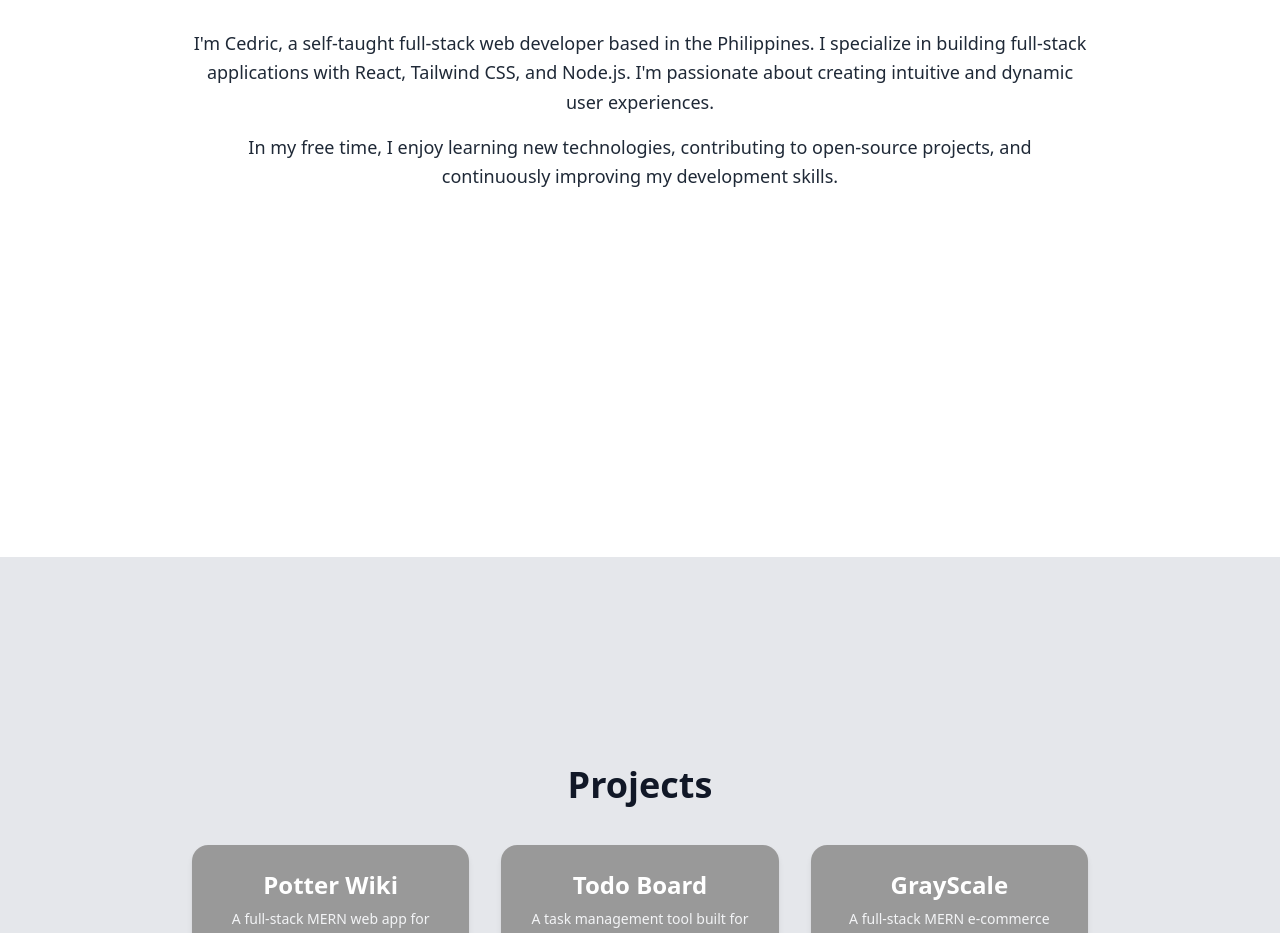
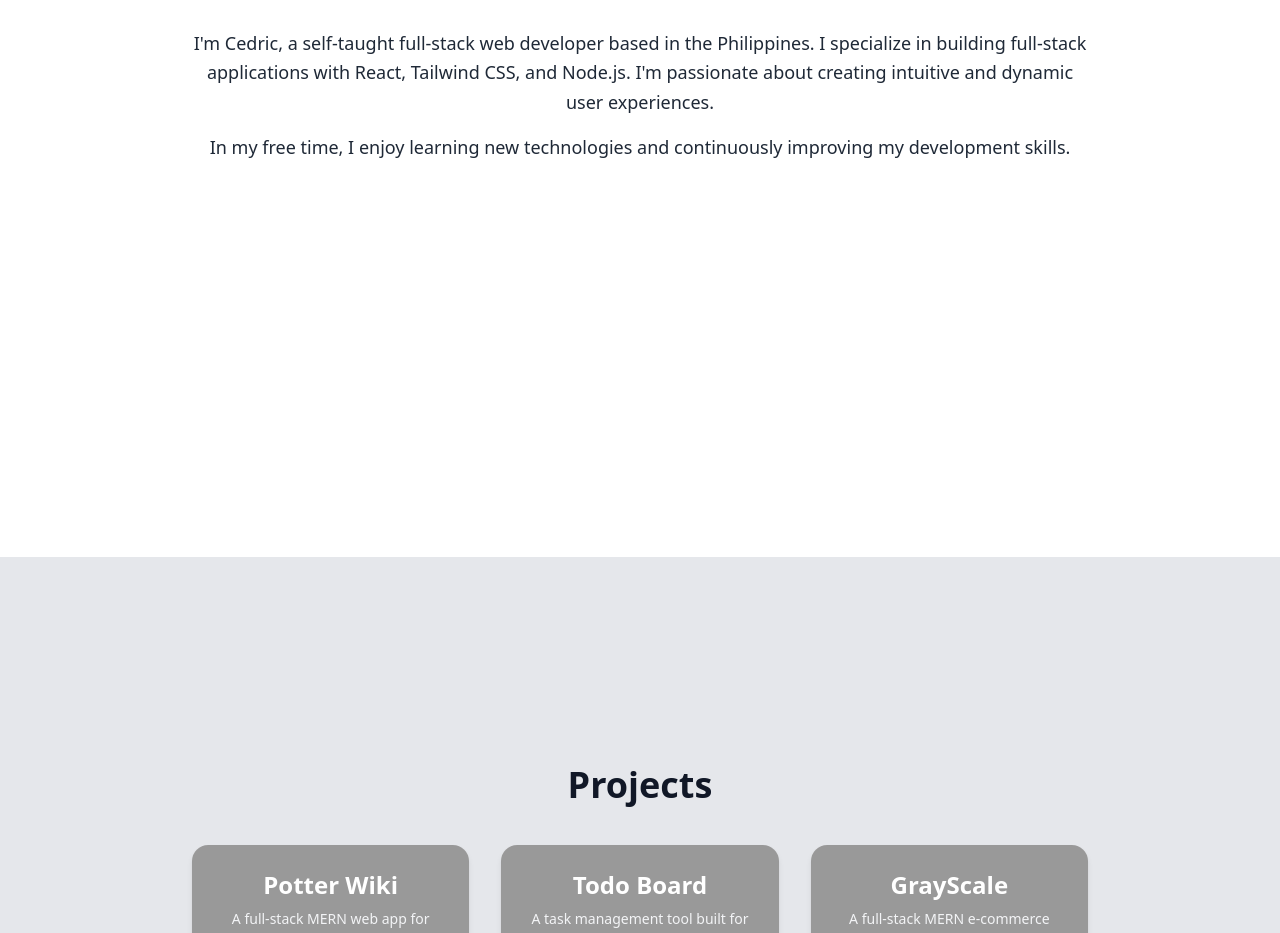
Before and after one commit to Cedric-81495/Projects, a React (Vite) app in the folder my-portfolio/: page / in a window 1280 px wide. Shown: the part 1043-1976 px from the top of the page. Built offline with nearby package versions, Linux system fonts and the light colour scheme.

Commit message:
Updated about

```diff
--- a/my-portfolio/src/components/About.jsx
+++ b/my-portfolio/src/components/About.jsx
@@ -10,8 +10,7 @@ export default function About() {
           I'm passionate about creating intuitive and dynamic user experiences.
         </p>
         <p className="text-lg mt-4 leading-relaxed">
-          In my free time, I enjoy learning new technologies, contributing to open-source projects,
-          and continuously improving my development skills.
+          In my free time, I enjoy learning new technologies and continuously improving my development skills.
         </p>
       </div>
     </section>
```
